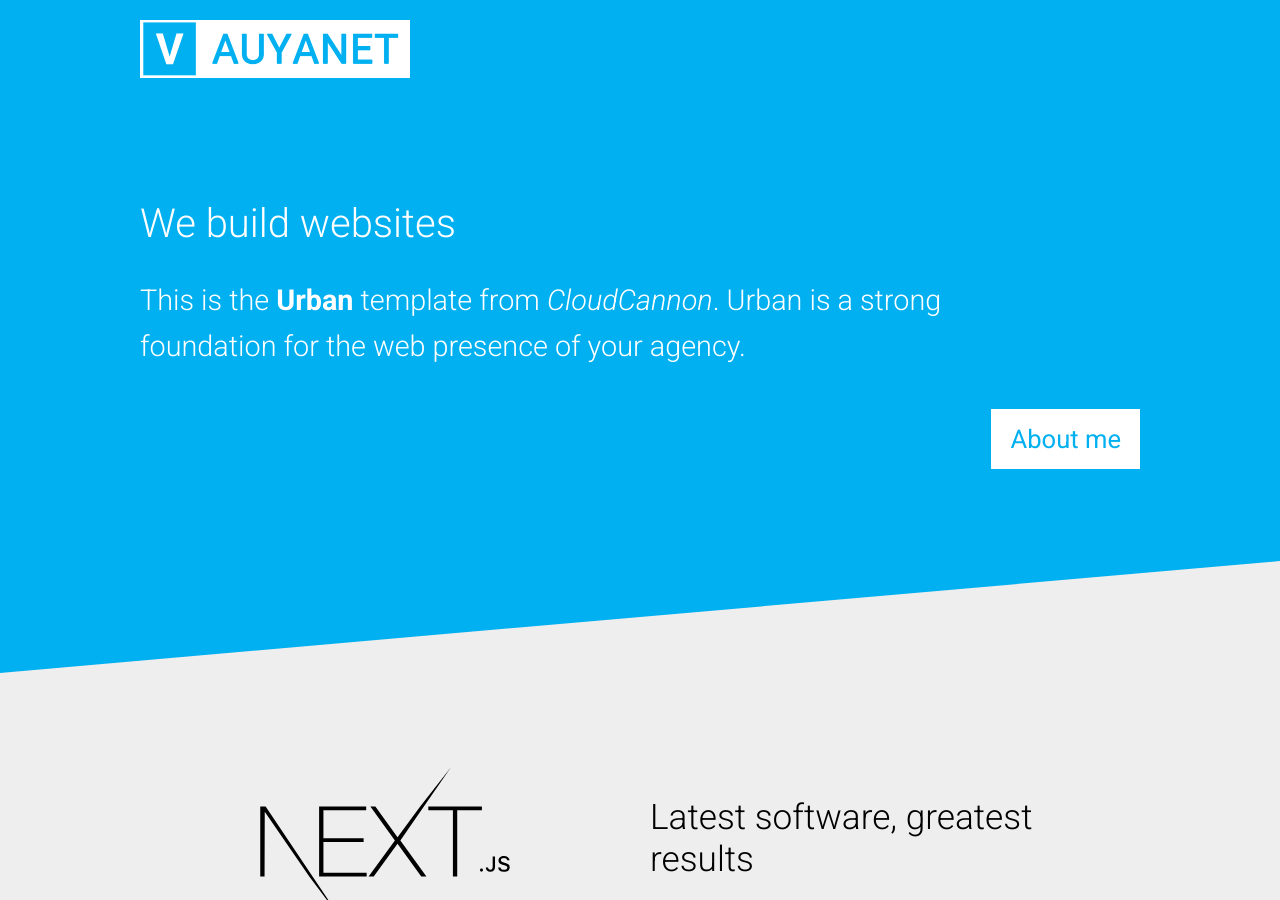
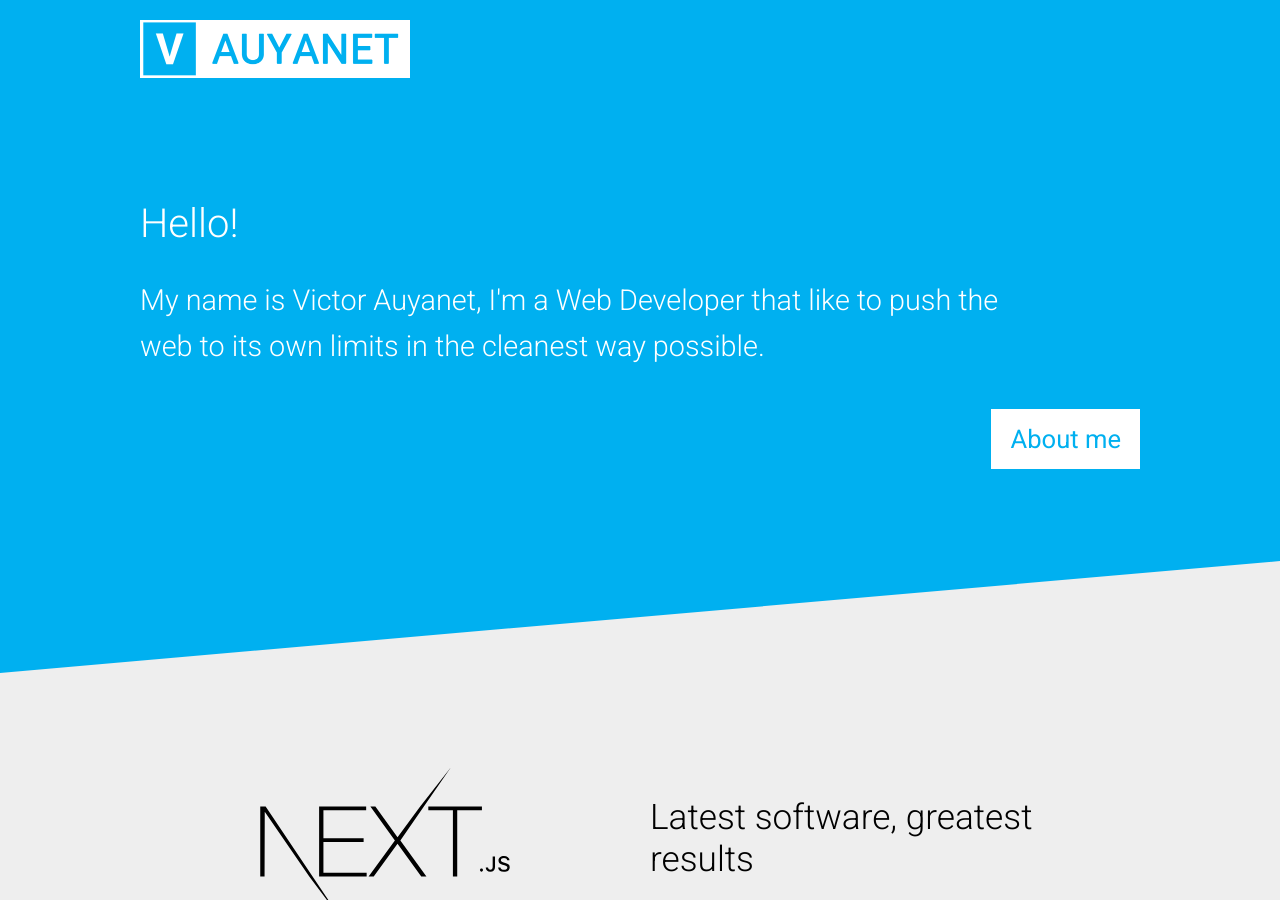
Before and after one commit to VAuyanet/portfolio, a Jekyll site: the page built from index.html, in a window 1280 px wide and 900 px high. Built offline with Jekyll 4.4.1, drawn with Linux system fonts in a browser that asks for light colours.

Commit message:
Home heading text

```diff
--- a/index.html
+++ b/index.html
@@ -4,12 +4,9 @@ title: Home
 
 <section class="hero diagonal">
   <div class="container">
-    <h1>We build websites</h1>
+    <h1>Hello!</h1>
     <p class="subtext">
-      This is the <strong>Urban</strong> template from
-      <a href="https://cloudcannon.com/">CloudCannon</a>. Urban is a
-      strong
-      foundation for the web presence of your agency.
+      My name is Victor Auyanet, I'm a Web Developer that like to push the web to its own limits in the cleanest way possible.
     </p>
     <div class="hero-cta">
       <a class="button alt" href="{{ site.baseUrl }}/about/">
```
